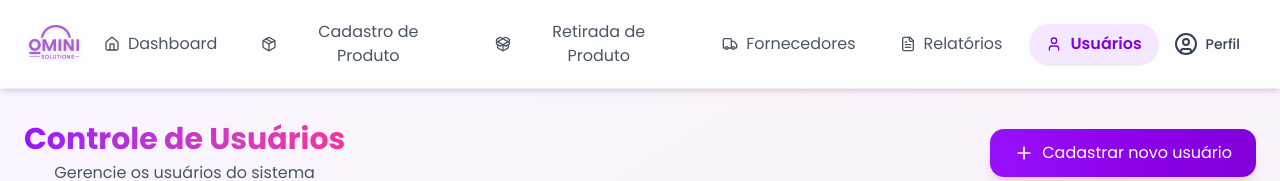
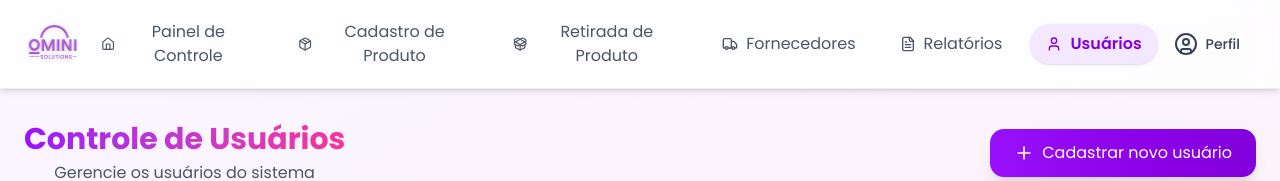
Before and after one commit to LucasMGcode/Omini, a React (Vite) app in the folder front/: page /users in a window 1280 px wide. Shown: the top 181 px of the page. Built offline with nearby package versions, Linux system fonts and the light colour scheme; no server answers.

Commit message:
Altera de Dashboard para Painel de Controle

```diff
--- a/front/src/components/Header.tsx
+++ b/front/src/components/Header.tsx
@@ -42,7 +42,7 @@ const Header = () => {
                 )}`}
               >
                 <Home className="h-4 w-4" />
-                <span>Dashboard</span>
+                <span>Painel de Controle</span>
               </Link>
               <Link
                 to="/product-registration"
```
